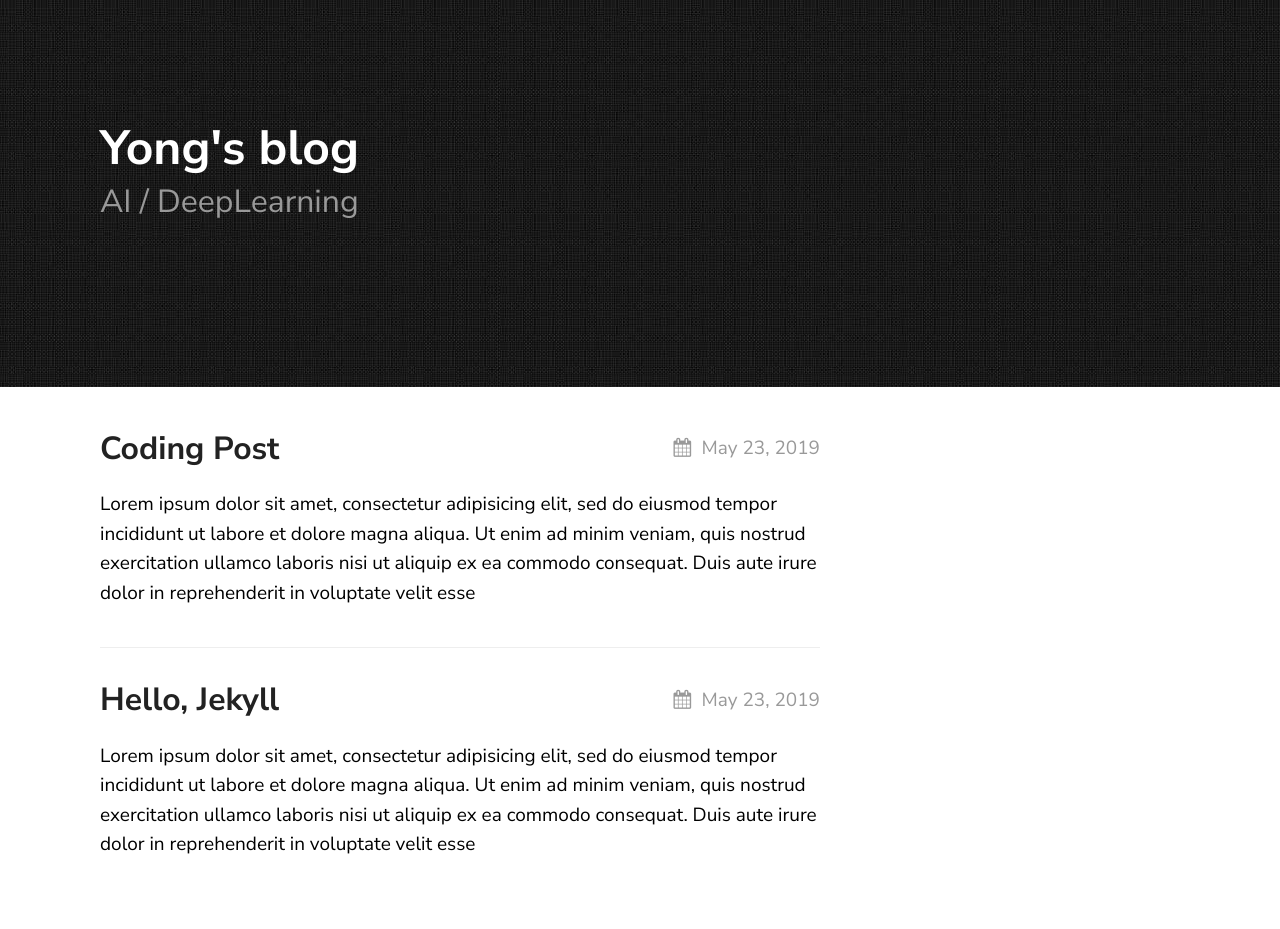
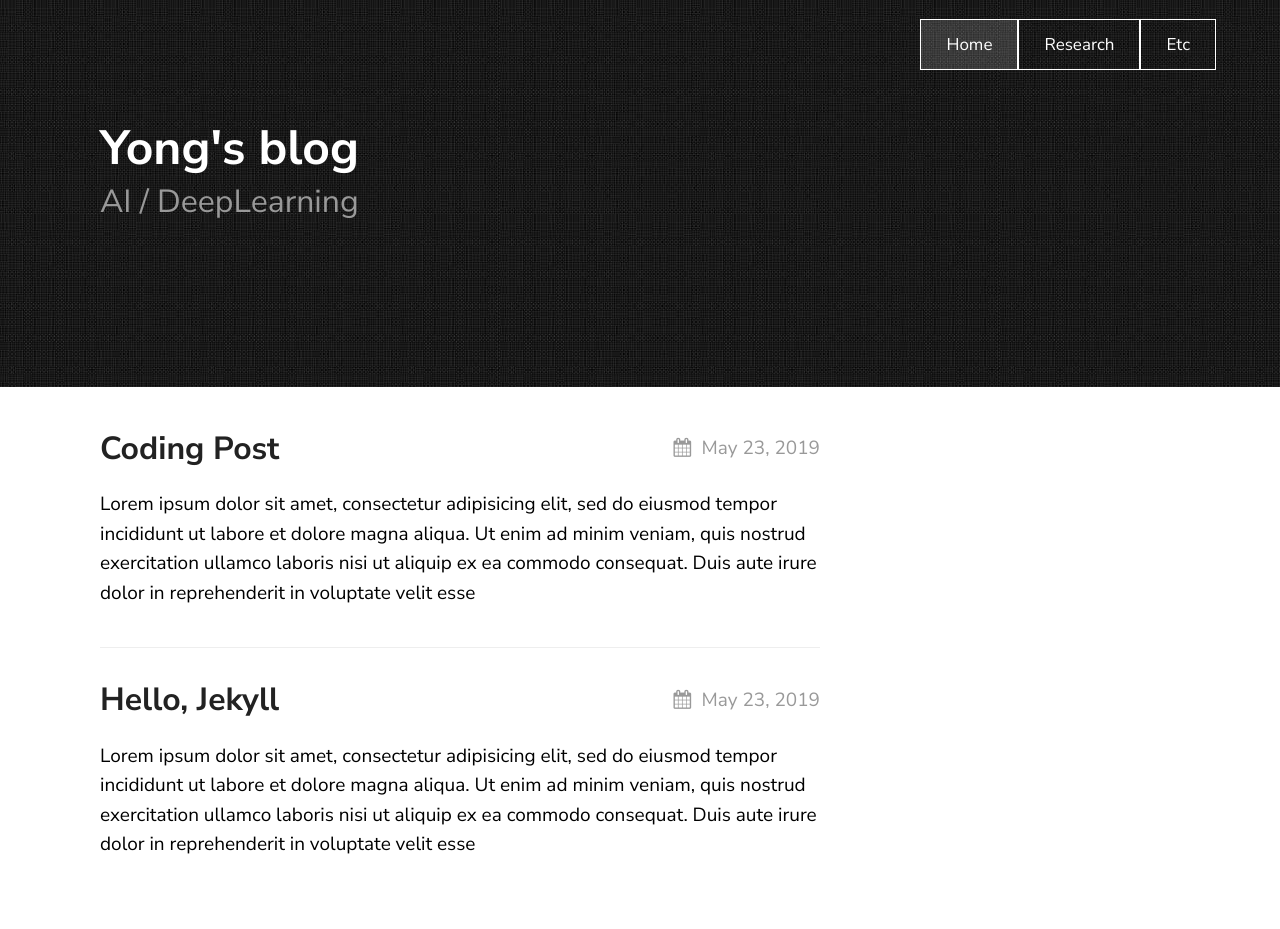
Before and after one commit to animilux/animilux.github.io, a Jekyll site: the page built from index.md, in a window 1280 px wide. Built offline with Jekyll 4.4.1, drawn with Linux system fonts in a browser that asks for light colours.

Commit message:
Update _config.yml

```diff
--- a/_config.yml
+++ b/_config.yml
@@ -22,6 +22,13 @@ texture:
   style: black
   showNav: true
   showPicker: false
+  navigation:
+    - title: Home
+      url: "/"
+    - title: Research
+      url: "/research"
+    - title: Etc
+      url: "/etc"
 
   # generate social links in footer
 #   social_links:
```
